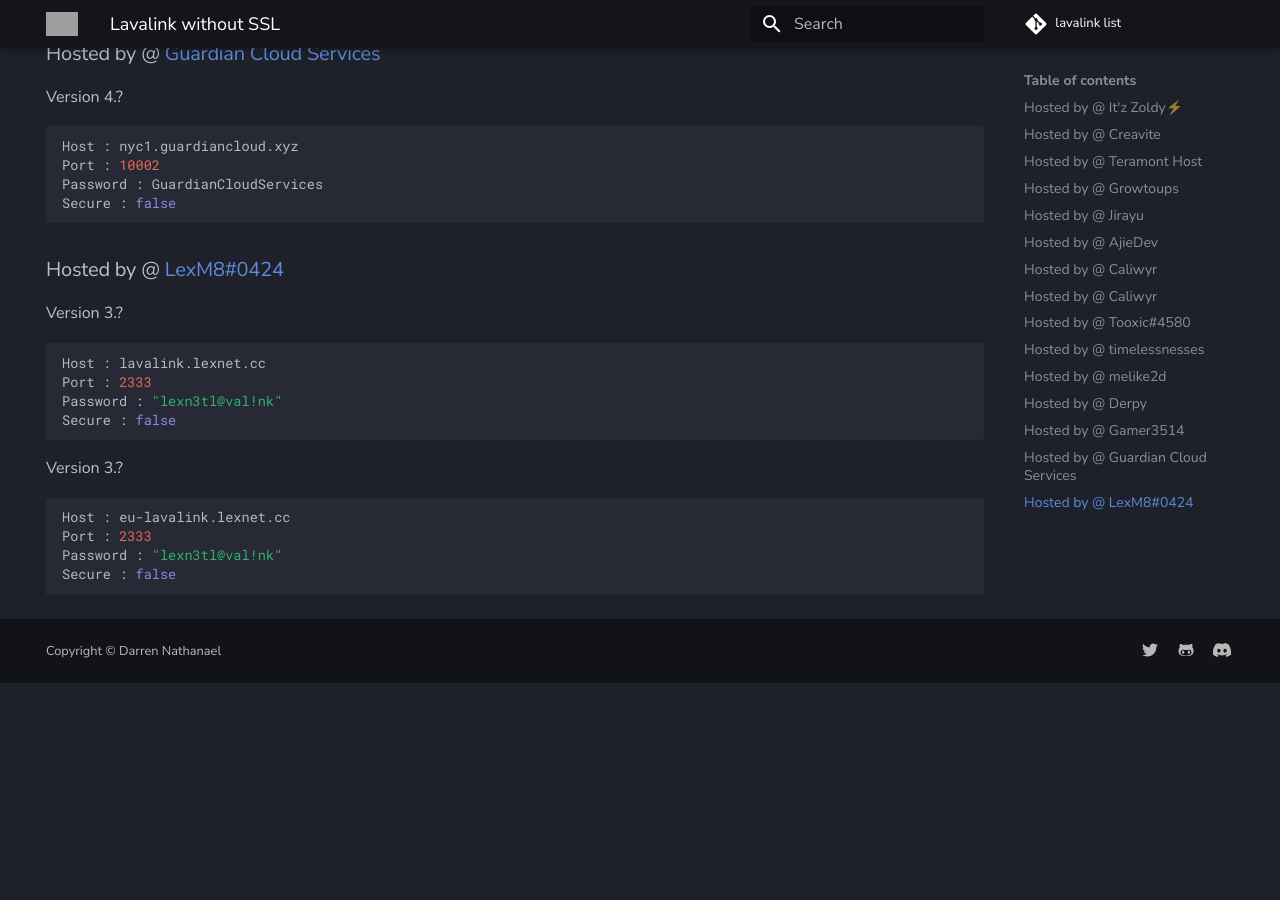
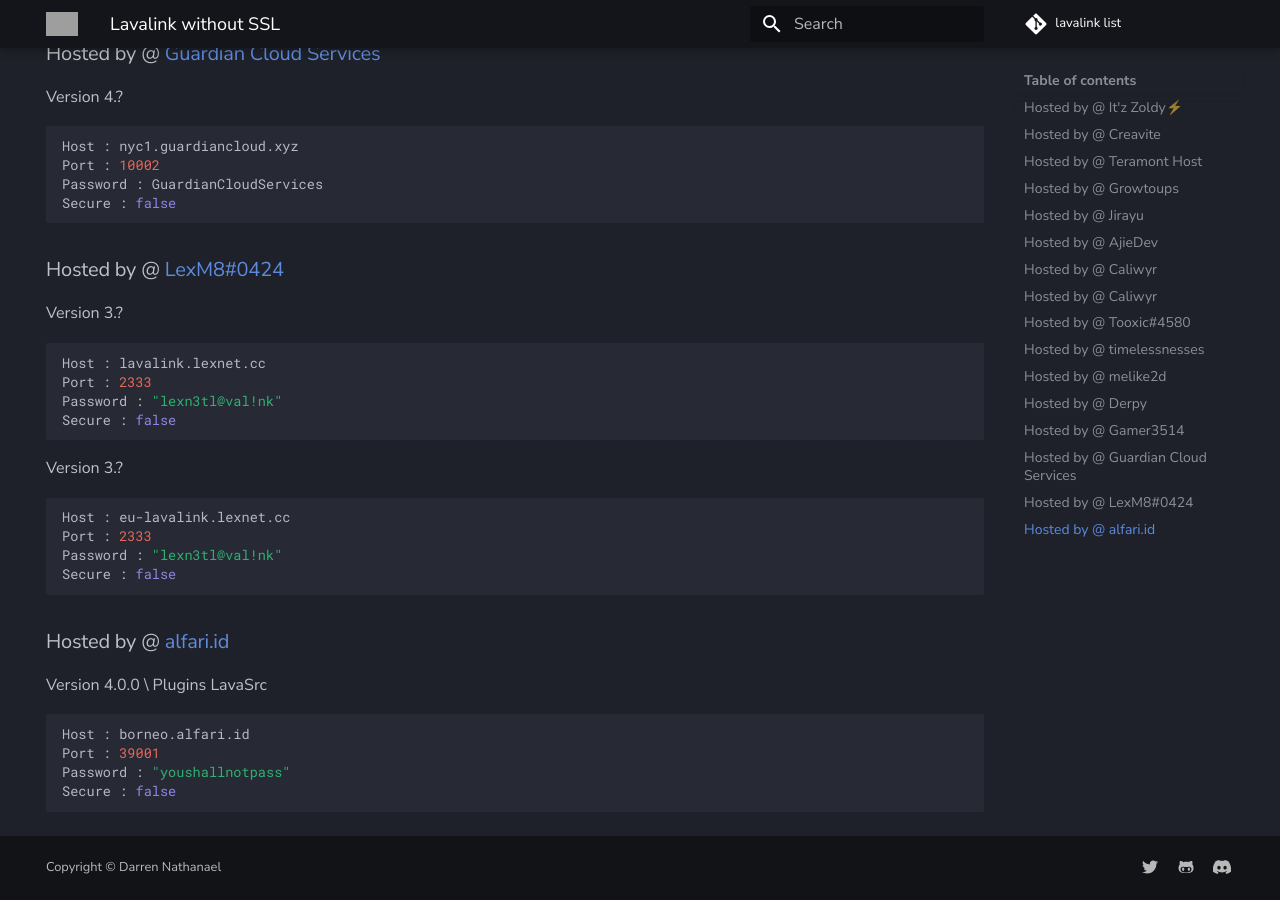
Before and after one commit to DarrenOfficial/lavalink-list, an MkDocs documentation site: the page built from docs/NoSSL/lavalink-without-ssl.md, in a window 1280 px wide and 900 px high, scrolled down 3850 px. Built offline with MkDocs 1.6.1 and Material for MkDocs 9.7.7, drawn with Linux system fonts in a browser that asks for light colours; comment, search, counter and statistics services are not loaded; before the commit the page ends 4533 px from its top, so only the background shows below that; grey boxes are pictures that could not be loaded.

Commit message:
Non SSL (#427)
* Update lavalink-without-ssl.md

update my node.alfari.id to bali.weissx.com

* Update lavalink-without-ssl.md

update secord lavalink to ver 4.0.0 and update new port

* Update lavalink-without-ssl.md

remove-old lavalink without ssl

* Update lavalink-with-ssl.md

add new lava ssl

* Update lavalink-without-ssl.md

add ver non ssl

````diff
--- a/docs/NoSSL/lavalink-without-ssl.md
+++ b/docs/NoSSL/lavalink-without-ssl.md
@@ -199,3 +199,12 @@ Port : 2333
 Password : "lexn3tl@val!nk"
 Secure : false
 ```
+
+### Hosted by @ [alfari.id](https://discord.alfari.id)
+Version 4.0.0 \ Plugins LavaSrc
+```bash
+Host : borneo.alfari.id
+Port : 39001
+Password : "youshallnotpass"
+Secure : false
+```
````
